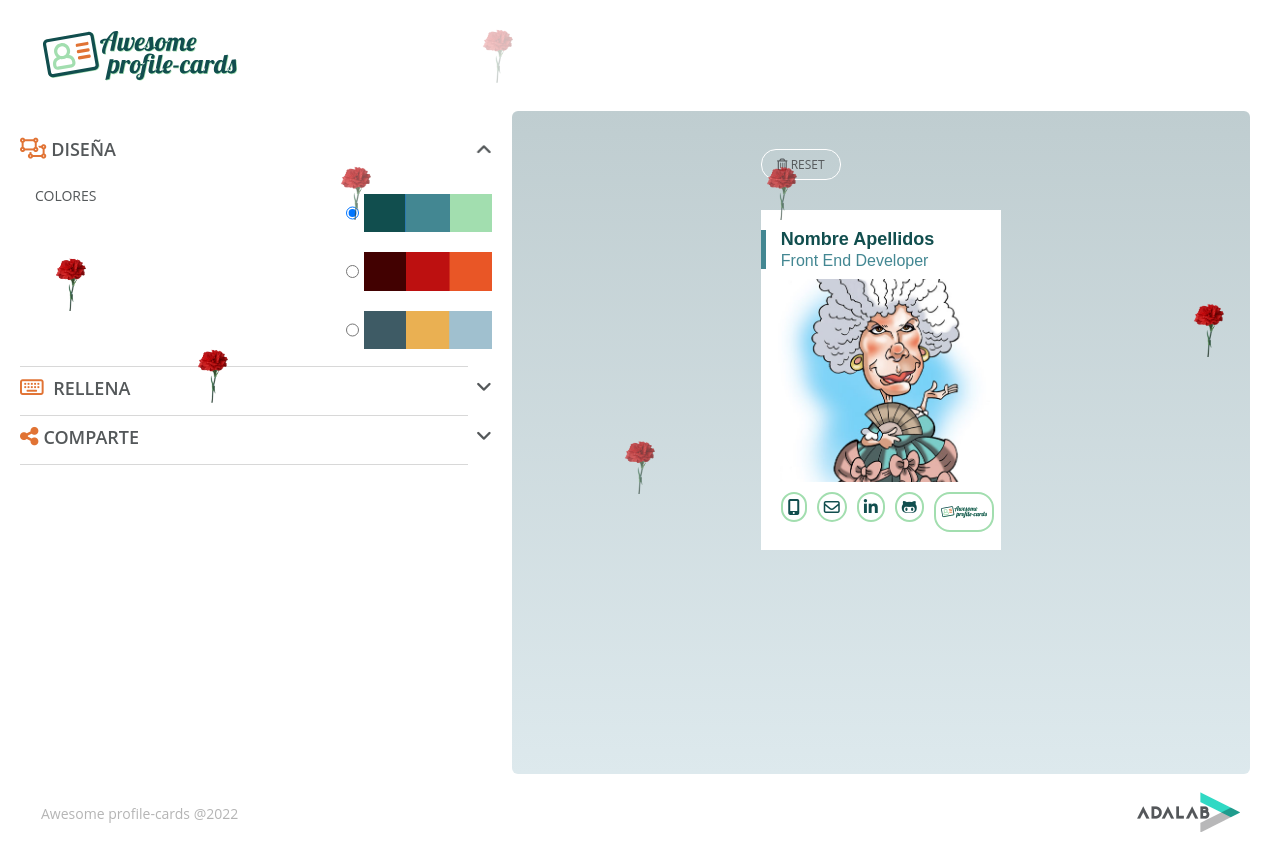
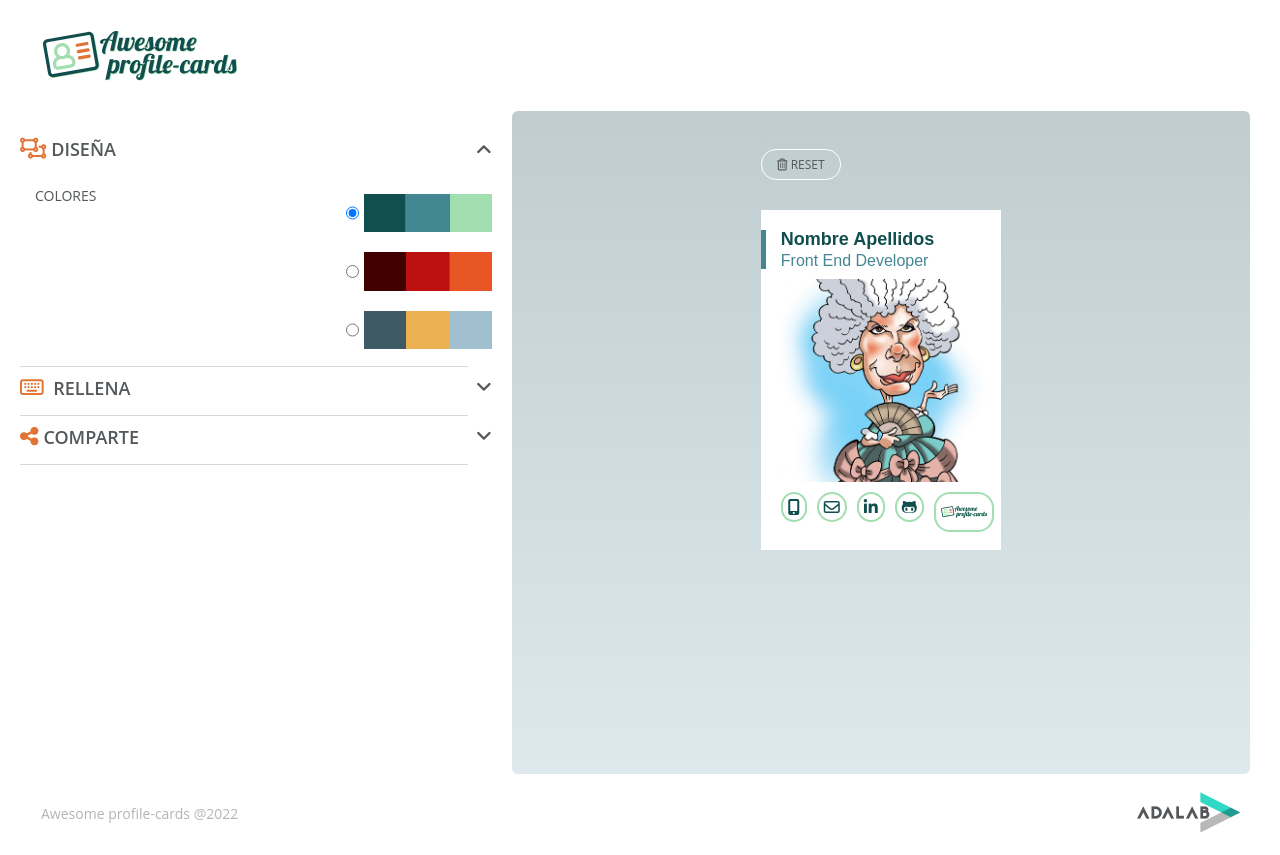
Before and after one commit to Adalab/project-promo-r-module-3-team-4, a React (Create React App) app: page /#/card in a window 1280 px wide. Built offline with nearby package versions, Linux system fonts and the light colour scheme.

Commit message:
Delete unnecessary things

```diff
--- a/src/components/Card.js
+++ b/src/components/Card.js
@@ -5,21 +5,9 @@ import Fill from './Fill';
 import Share from './Share';
 import Reset from './Reset';
 import './../styles/layout/Card.scss';
-import flower from '../images/flower2.png'
 const Card = (props) => {
   return (
     <>
-      <div className="preview__card--flowers">
-        <img alt="carnation flower" src={flower}/>
-        <img alt="carnation flower" src={flower}/>
-        <img alt="carnation flower" src={flower}/>
-        <img alt="carnation flower" src={flower}/>
-        <img alt="carnation flower" src={flower}/>
-        <img alt="carnation flower" src={flower}/>
-        <img alt="carnation flower" src={flower}/>
-        <img alt="carnation flower" src={flower}/>
-        <img alt="carnation flower" src={flower}/>
-      </div>
       <Header />
       <main className="mainCreate">
         <section className="preview ">
```
Also changed, not shown: src/components/App.js (+6 -12 lines).
